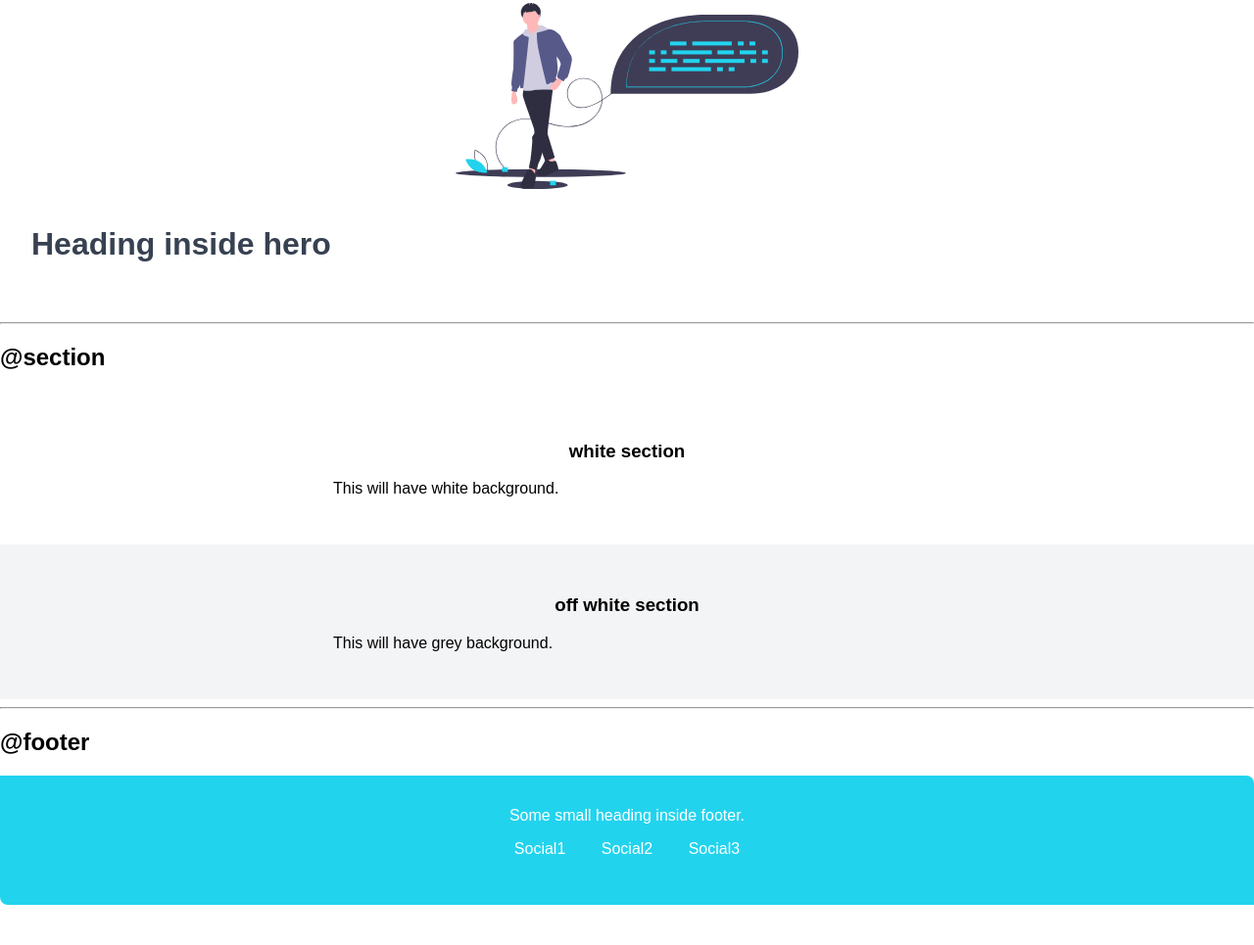
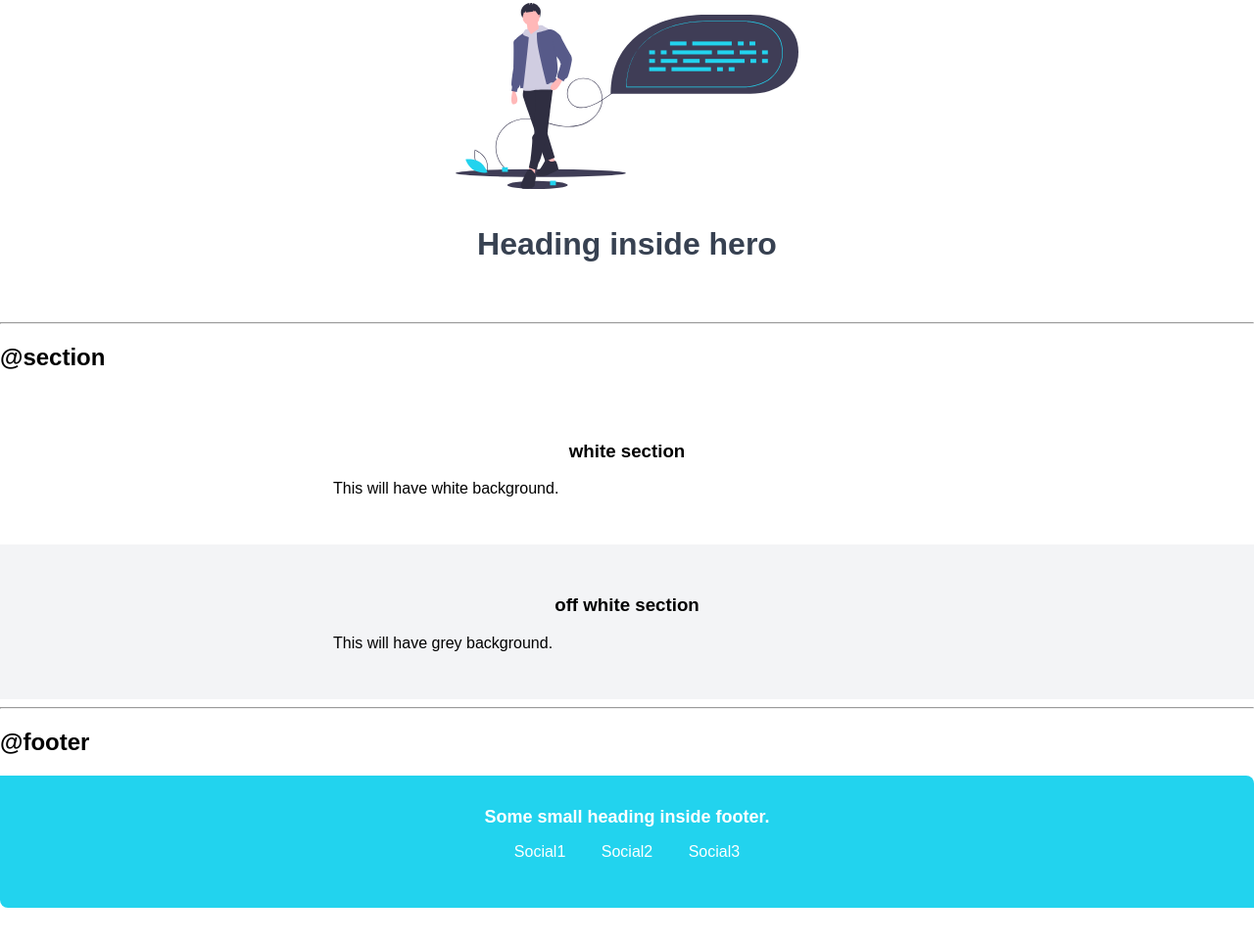
Before and after one commit to priyanshu769/neogcamp-lesson-3-live, a plain HTML site: page index.html in a window 1280 px wide. Shown: the part 1411-2376 px from the top of the page at 98% size. Drawn offline with Linux system fonts and the light colour scheme.

Commit message:
style: improved footer and heading

```diff
--- a/styles.css
+++ b/styles.css
@@ -100,6 +100,7 @@ hr {
 .hero .hero-heading {
     padding-top: 1rem;
     color: var(--dark-grey);
+    text-align: center;
 }
 
 /* section */
@@ -125,6 +126,11 @@ hr {
     color: #ffffff;
 }
 
+.footer .footer-header {
+    font-weight: bold;
+    font-size: large;
+}
+
 .footer .links {
     color: #ffffff;
 }
```
